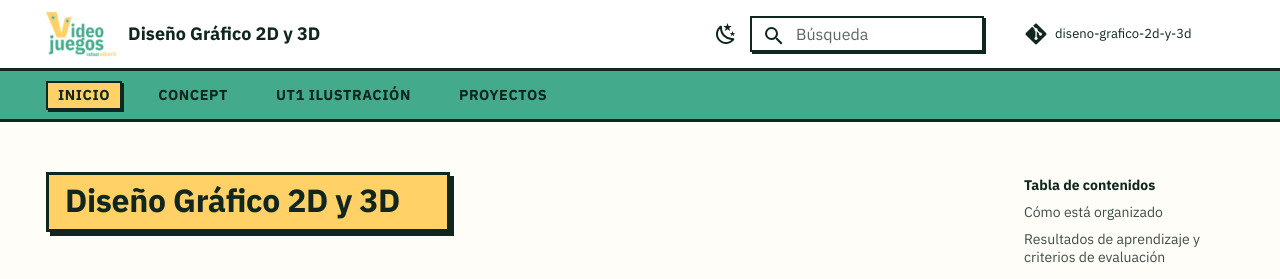
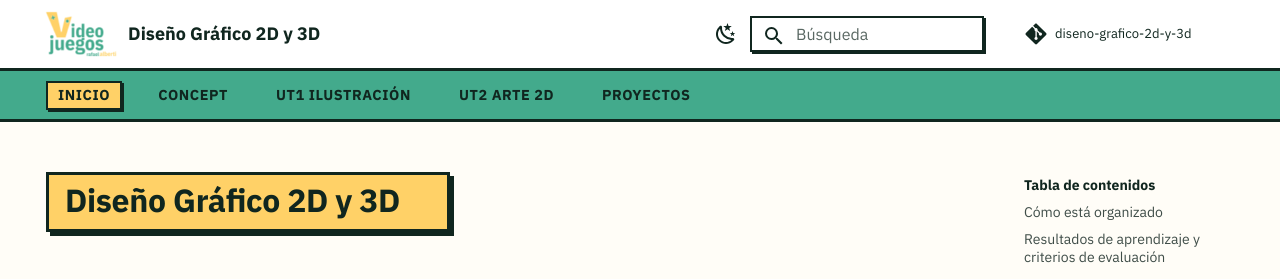
Before and after one commit to envasador/diseno-grafico-2d-y-3d, an MkDocs documentation site: the page built from docs/index.md, in a window 1280 px wide and 900 px high. Shown: the top 279 px of the window. Built offline with MkDocs 1.6.1 and Material for MkDocs 9.7.7, drawn with Linux system fonts in a browser that asks for light colours; comment, search, counter and statistics services are not loaded.

Commit message:
Arte | 26-27

```diff
--- a/mkdocs.yml
+++ b/mkdocs.yml
@@ -59,10 +59,8 @@ markdown_extensions:
 # Secciones ocultas: se abren poco a poco. Para publicar una unidad,
 # borra su línea de exclude_docs y descomenta su bloque en nav.
 exclude_docs: |
-  /ut2/
   /ut3/
   /ut4/
-  /assets/ut2/
   /anexo-ui-ux/
   /proyectos/proyecto-3d.md
   /proyectos/proyecto-cinematica.md
@@ -84,17 +82,17 @@ nav:
       - ut1/index.md
       - Ilustrar con Affinity: ut1/01-ilustrar-con-affinity.md
       - Del boceto a la ilustración: ut1/02-del-boceto-a-la-ilustracion.md
-#  - UT2 Arte 2D:
-#      - ut2/index.md
-#      - El arte 2D: ut2/01-arte-2d.md
-#      - Programas para pixel art: ut2/02-programas-pixel-art.md
-#      - Tamaño de la imagen: ut2/03-tamano-de-la-imagen.md
-#      - Tiles y sprite sheets: ut2/04-tiles-y-sprite-sheets.md
-#      - Principios de animación: ut2/05-principios-de-animacion.md
-#      - Animación de espera: ut2/06-animacion-de-espera.md
-#      - Walking cycle: ut2/07-walking-cycle.md
-#      - Animación de ataque: ut2/08-animacion-de-ataque.md
-#      - Escenarios 2D: ut2/09-escenarios-2d.md
+  - UT2 Arte 2D:
+      - ut2/index.md
+      - El arte 2D: ut2/01-arte-2d.md
+      - Programas para pixel art: ut2/02-programas-pixel-art.md
+      - Tamaño de la imagen: ut2/03-tamano-de-la-imagen.md
+      - Tiles y sprite sheets: ut2/04-tiles-y-sprite-sheets.md
+      - Principios de animación: ut2/05-principios-de-animacion.md
+      - Animación de espera: ut2/06-animacion-de-espera.md
+      - Walking cycle: ut2/07-walking-cycle.md
+      - Animación de ataque: ut2/08-animacion-de-ataque.md
+      - Escenarios 2D: ut2/09-escenarios-2d.md
 #  - UT3 Arte 3D:
 #      - ut3/index.md
 #      - Introducción a Blender: ut3/01-introduccion-3d-blender.md
```
